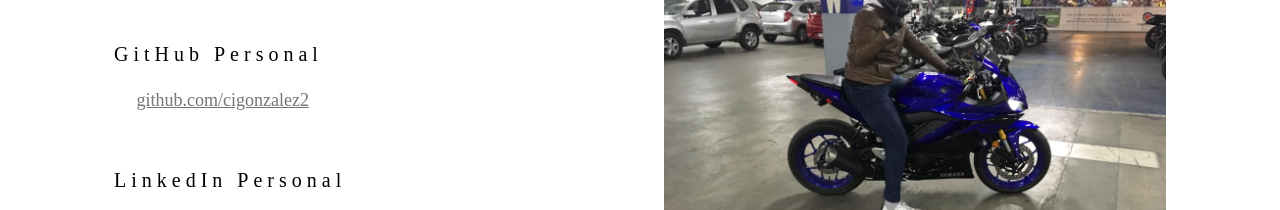
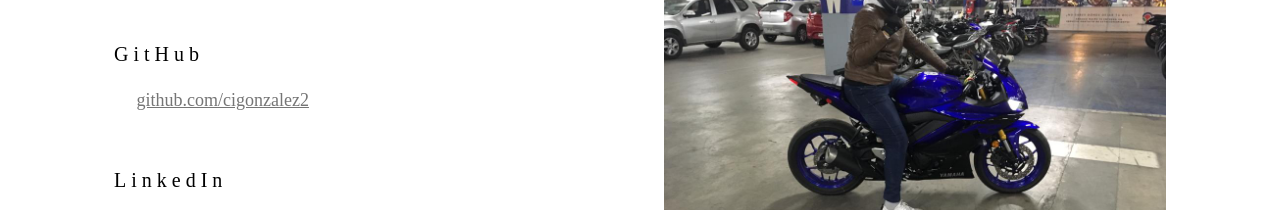
Before and after one commit to cigonzalez2/cigonzalez2.github.io, a plain HTML site: page index.html in a window 1280 px wide. Shown: the part 738-948 px from the top of the page. Drawn offline with Linux system fonts and the light colour scheme.

Commit message:
Update index.html

```diff
--- a/index.html
+++ b/index.html
@@ -61,7 +61,7 @@ h1, h2, h3, h4, h5, h6 {
     <div class="w3-col l6 w3-padding-large">
       <h1 class="w3-center">Enlaces</h1><br>
 
-      <h4>GitHub Personal</h4>
+      <h4>GitHub</h4>
       <p class="w3-text-grey">
         <a>&emsp;
           <a href="https://github.com/cigonzalez2">
@@ -69,7 +69,7 @@ h1, h2, h3, h4, h5, h6 {
         </a>
       </p>
       <br>
-      <h4>LinkedIn Personal</h4>
+      <h4>LinkedIn</h4>
       <p class="w3-text-grey">
         <a>&emsp;
           <a href="https://www.linkedin.com/in/camilognzlz/">
```
